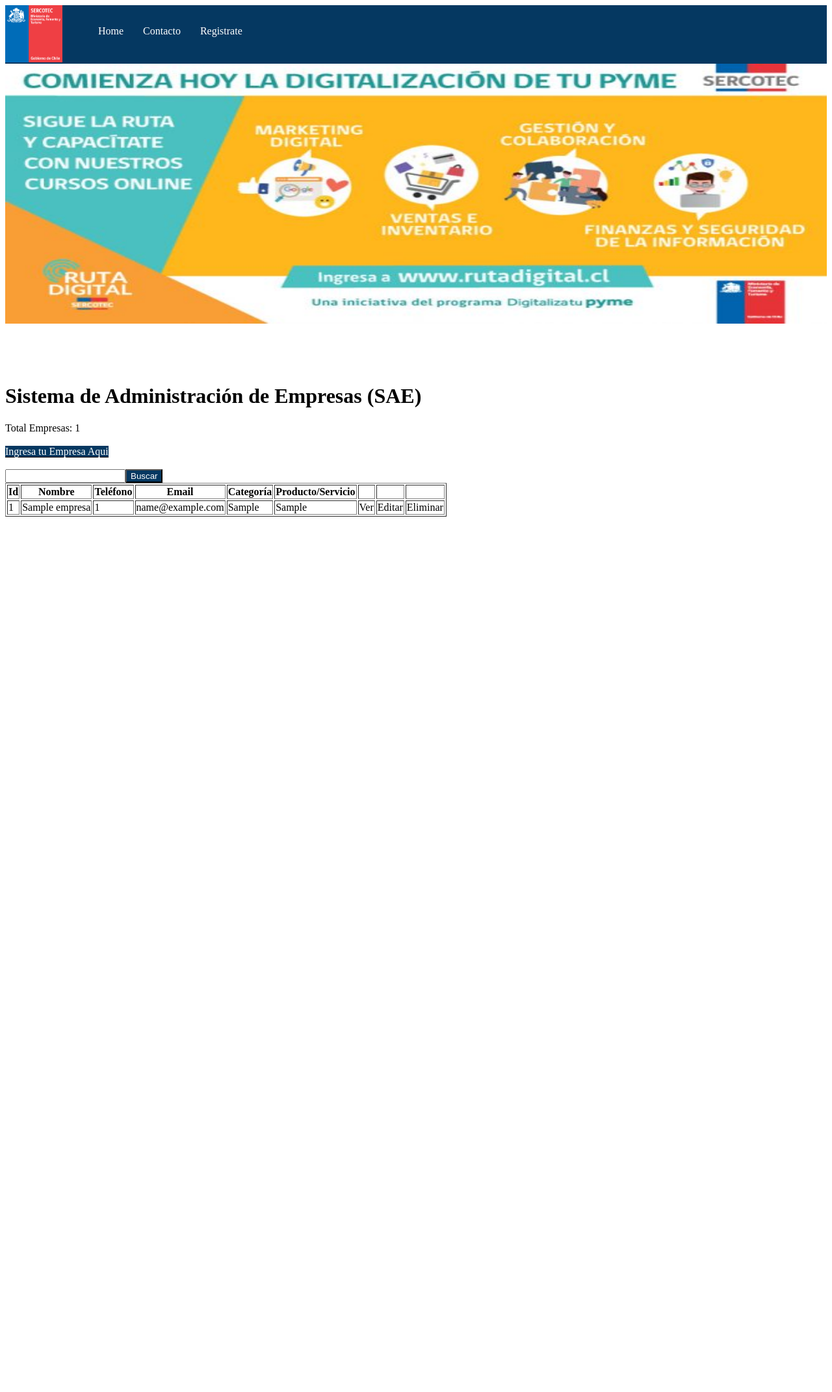
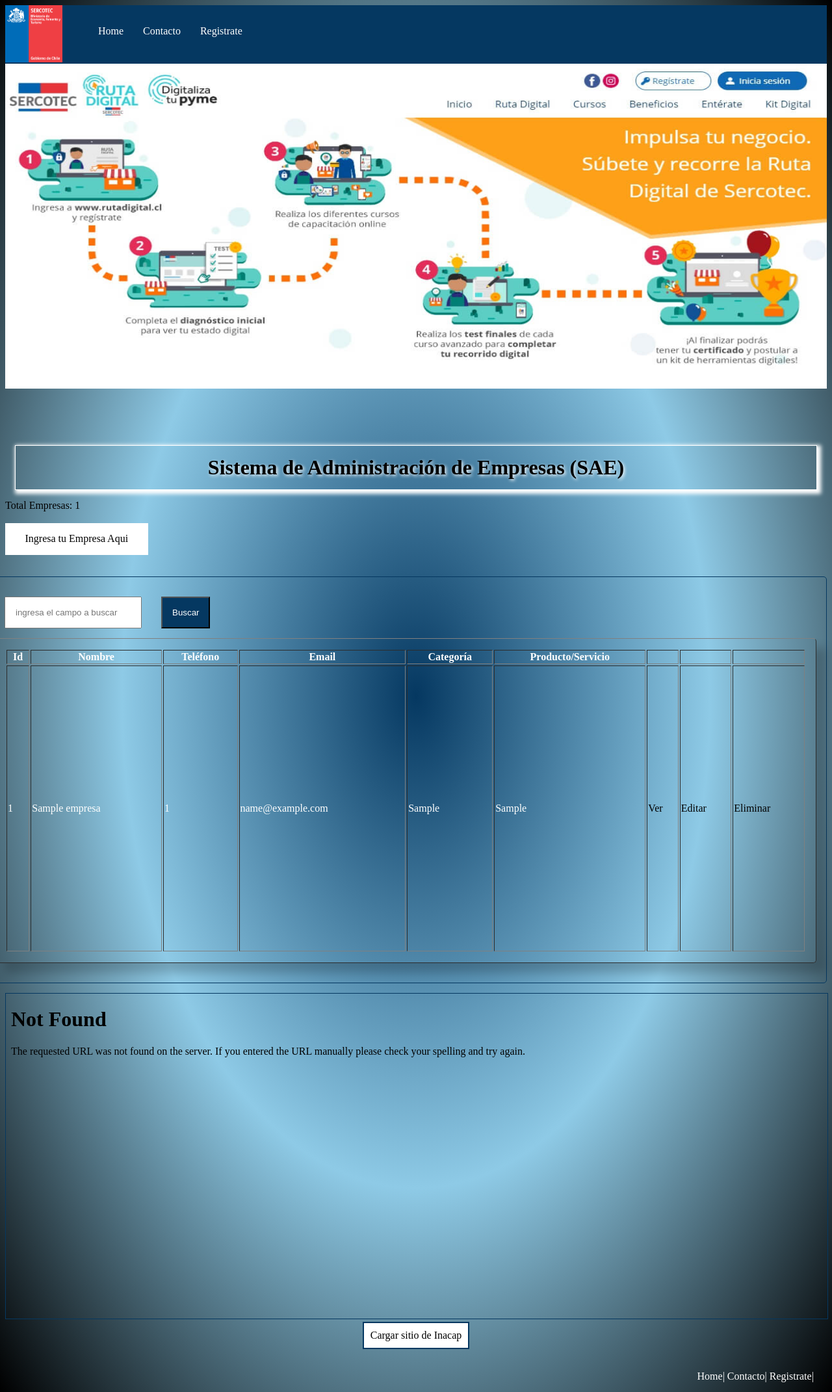
Before and after one commit to HectorCano1411/Formulario_Python_Flask_, a Flask app: page / in a window 1280 px wide. Shown: the whole page at 65% size. Before the commit the page ends 795 px from the top, so only its background shows below. Run offline with Flask 3, Linux system fonts and the light colour scheme; tables that the repository leaves empty hold one stand-in row (values such as "Sample post").

Commit message:
agregando mas estilos

```diff
--- a/static/css/estilos.css
+++ b/static/css/estilos.css
@@ -1,9 +1,22 @@
+body{
+    background: radial-gradient(#053861,#8ecae6, black);
+}
+
+
 header{
     display: flex;
     background-color: #053861;
     color: #fff;
     height: 90px;
 
+}
+h1{
+    text-align: center;
+    border: 1px solid white;
+    padding: 15px;
+    margin: 15px;
+    text-shadow: 2px 2px 5px white ;
+    box-shadow: 3px 3px 6px 3px white;
 }
 
 td a:link{
@@ -69,7 +82,7 @@
     padding: 0;
     margin: 0;
     width: 400%;
-    animation: automatico 10s infinite alternate linear;
+    animation: automatico 20s infinite alternate linear;
 }
 .slider li{
     width: 100%;
@@ -77,11 +90,11 @@
 }
 .slider img{
     width: 100%;
-    height: 400px;
+    height: 500px;
 }
 @media(min-width:768px) {
     .slider img{
-        height: 400px;
+        height: 500px;
     }
 }
 
@@ -99,3 +112,71 @@
     75%{margin-left: -300%;}
     100%{margin-left: -300%;}
 }
+
+.marco{
+    width: 100%;
+    height: 500px;
+    border: 1px solid #053861;
+
+}
+.centrar{
+    text-align: center;
+}
+.boton{
+    background-color: white;
+    border: 2px solid  #053861;
+    text-decoration: none;
+    display: inline-block;
+    padding: 10px;
+}
+.boton:hover{
+    background-color: #053861;
+    color: white;
+}
+section{
+    float: right;
+    width: 100%;
+
+    color: #053861;
+    border-radius: 5px;
+    border: 1px solid #053861;
+    margin-bottom: 15px;
+    padding: 15px;
+
+}
+table{
+    width: 100%;
+    height: 500px;
+    color: white;
+    border-radius: 5px;
+    box-shadow: 15px 15px 15px rgb(0,0,0,.2);
+    margin-bottom: 15px;
+    padding: 15px;
+}
+.ingresaEmpresa{
+    background-color: white;
+    color: white;
+    border-bottom: 1px solid white;
+    padding: 15px;
+    margin-bottom: 15px;
+    width: 15%;
+    text-align: center;
+}
+input{
+    margin: 15px;
+    padding: 15px;
+}
+button{
+    margin: 15px;
+    padding: 15px;
+    text-align: center;
+}
+.pie_de_pagina{
+    background-color: #053861 transparent;
+    color: white;
+    padding: 15px;
+    margin: 1px solid white;
+    text-align: center;
+    width: 15%;
+    float: right;
+}
--- a/templates/index.html
+++ b/templates/index.html
@@ -1,11 +1,14 @@
 <!DOCTYPE html>
 <html lang="en">
   <head>
-    <meta charset="UTF-8">
-    <meta http-equiv="X-UA-Compatible" content="IE=edge">
-    <meta name="viewport" content="width=device-width, initial-scale=1.0">
-    <link rel="stylesheet" href="{{ url_for('static', filename='css/estilos.css') }}">
-    <link rel="stylesheet" href="/img/LogoSERCOTEC.png">
+    <meta charset="UTF-8" />
+    <meta http-equiv="X-UA-Compatible" content="IE=edge" />
+    <meta name="viewport" content="width=device-width, initial-scale=1.0" />
+    <link
+      rel="stylesheet"
+      href="{{ url_for('static', filename='css/estilos.css') }}"
+    />
+    <link rel="stylesheet" href="/img/LogoSERCOTEC.png" />
 
     <title>Listado de Empresas</title>
   </head>
@@ -13,45 +16,86 @@
     <header>
       <a href="https://www.sercotec.cl/" target="_blank">
         <img
-            src="{{ url_for('static', filename='/css/img/LogoSERCOTEC.png') }}" alt="Mi imagen"
+          src="{{ url_for('static', filename='/css/img/LogoSERCOTEC.png') }}"
+          alt="Mi imagen"
           alt="logoSercotec"
           title="Logo Sercotec"
         />
       </a>
-
       <div class="caja">
         <!-- <h1><img src="img/sercotec4.png" alt="sercotec"></h1> -->
         <nav>
           <ul>
-              <li><a href="https://www.sercotec.cl/" target="_blank" title="Pagina de inicio Sercotec" style="color: white;">Home</a></li>
-              <li><a href="https://www.sercotec.cl/contacto/" target="_blank" title="Pagina de contacto Sercotec" style="color: white;">Contacto</a></li>
-              <li><a href="https://misdatos.sercotec.cl/" target="_blank" title="Pagina de registro Sercotec" style="color: white;">Registrate</a></li>
+            <li id="Home">
+              <a
+                href="https://www.sercotec.cl/"
+                target="_blank"
+                title="Pagina de inicio Sercotec"
+                style="color: white"
+                >Home</a
+              >
+            </li>
+            <li id="Contacto">
+              <a
+                href="https://www.sercotec.cl/contacto/"
+                target="_blank"
+                title="Pagina de contacto Sercotec"
+                style="color: white"
+                >Contacto</a
+              >
+            </li>
+            <li id="Registrate">
+              <a
+                href="https://misdatos.sercotec.cl/"
+                target="_blank"
+                title="Pagina de registro Sercotec"
+                style="color: white"
+                >Registrate</a
+              >
+            </li>
           </ul>
         </nav>
       </div>
     </header>
     <div class="slider">
       <ul>
-          <li><img src="{{ url_for('static', filename='/css/img/sercotec1.jpg') }}" alt=""></li>
-          <li><img src="{{ url_for('static', filename='/css/img/sercotec2.jpg') }}" alt=""></li>
-          <li><img src="{{ url_for('static', filename='/css/img/sercotec3.jpg') }}" alt=""></li>
-          <li><img src="{{ url_for('static', filename='/css/img/sercotec4.png') }}" alt=""></li>
+        <li>
+          <img
+            src="{{ url_for('static', filename='/css/img/sercotec1.jpg') }}"
+            alt=""
+          />
+        </li>
+        <li>
+          <img
+            src="{{ url_for('static', filename='/css/img/sercotec2.jpg') }}"
+            alt=""
+          />
+        </li>
+        <li>
+          <img
+            src="{{ url_for('static', filename='/css/img/sercotec3.jpg') }}"
+            alt=""
+          />
+        </li>
+        <li>
+          <img
+            src="{{ url_for('static', filename='/css/img/sercotec4.png') }}"
+            alt=""
+          />
+        </li>
       </ul>
-
     </div>
-      <br><br><br><br>
-
-
+    <br /><br /><br /><br />
     <h1>Sistema de Administración de Empresas (SAE)</h1>
-
-    <div>
-        Total Empresas: {{total_empresas}}
+    <div>Total Empresas: {{total_empresas}}</div>
+    <br />
+    <div class="ingresaEmpresa">
+      <a
+        href="/agregar">Ingresa tu Empresa Aqui</a
+      >
     </div>
-    <br>
-    <div >
-        <a href="/agregar" style="background-color: #053861; color: white; border-bottom: 1px solid black;">Ingresa tu Empresa Aqui</a>
-    </div>
-    <br>
+    <br />
+    <section>
       <div>
         <table border="1">
           <thead>
@@ -79,17 +123,33 @@
               <td><a href="ver/{{empresas.id}}">Ver</a></td>
               <td><a href="editar/{{empresas.id}}">Editar</a></td>
               <td><a href="eliminar/{{empresas.id}}">Eliminar</a></td>
-
             </tr>
             {% endfor %}
           </tbody>
           <form action="{{ url_for('buscar') }}" method="POST">
-                <input type="text" name="termino_busqueda">
+            <input
+              type="text"
+              name="termino_busqueda"
+              placeholder="ingresa el campo a buscar"
+            />
             <button type="submit">Buscar</button>
           </form>
+        </table>
+      </div>
+    </section>
+    <br />
+    <iframe src="texto.txt" name="marco1" class="marco"></iframe>
+    <div class="centrar">
+      <a href="https://portales.inacap.cl/" target="marco1" class="boton"
+        >Cargar sitio de Inacap</a
+      >
+    </div>
 
-
-        </table>
+    <br />
+    <div class="pie_de_pagina">
+    <a href="#Home" style="color: white;">Home</a>|
+    <a href="#Contacto" style="color: white;">Contacto</a>|
+    <a href="#Registrate" style="color: white;">Registrate</a>|
     </div>
 
   </body>
```
Lines whose indentation alone changed are shown as unchanged.
